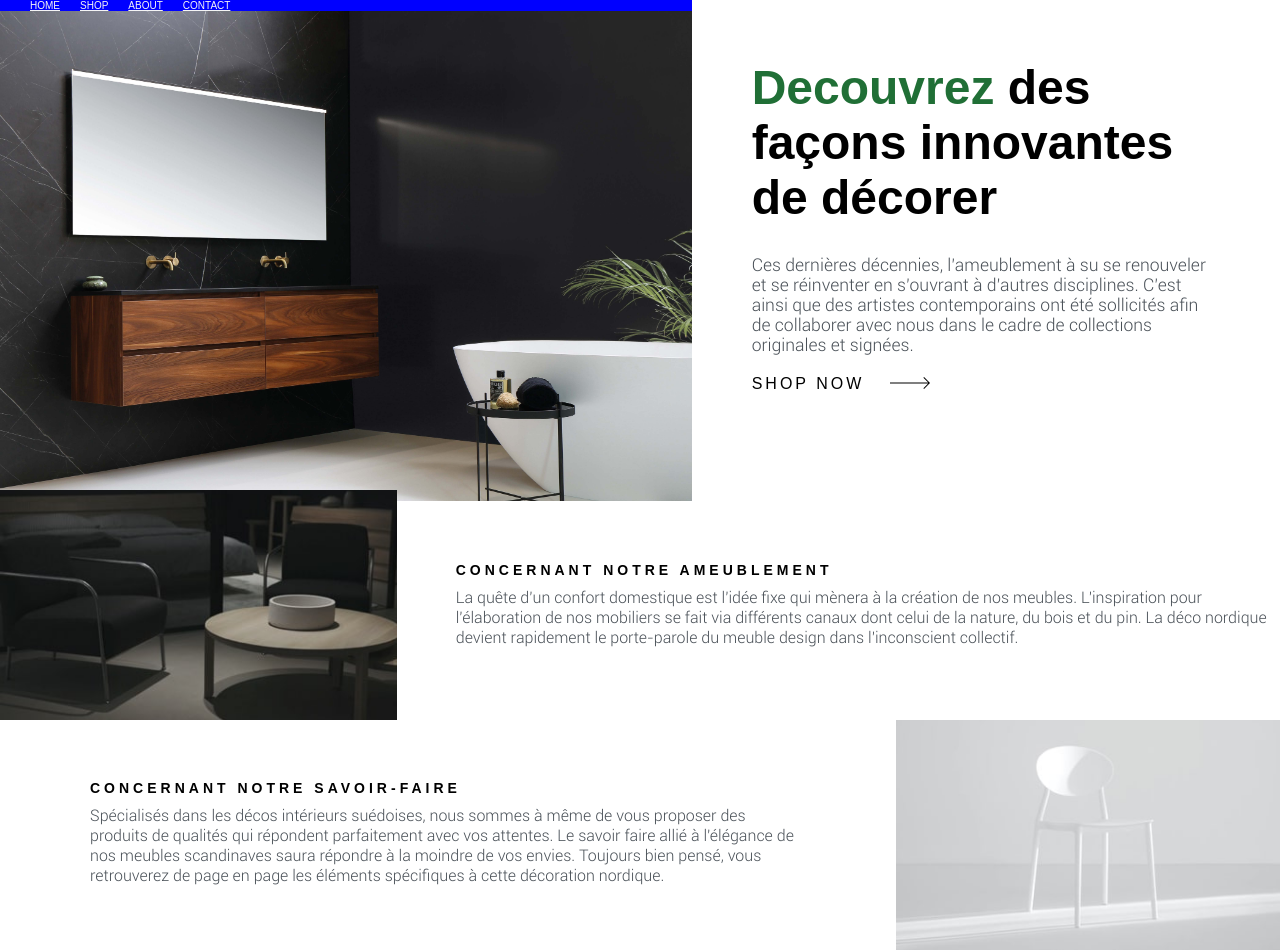
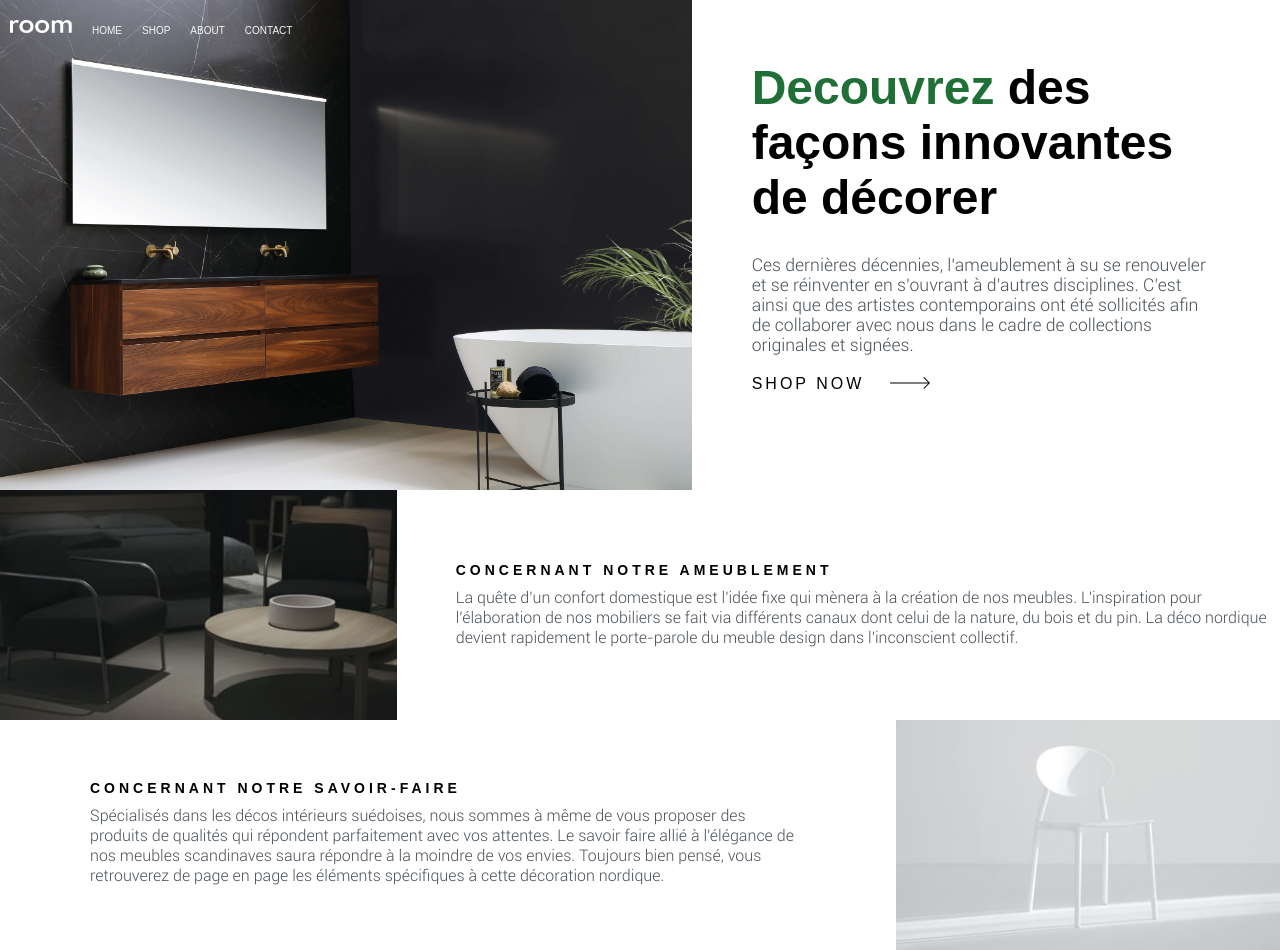
Before and after one commit to mathieuelisa/Room-react-app, a React (Create React App) app: page / in a window 1280 px wide. Built offline with nearby package versions, Linux system fonts and the light colour scheme.

Commit message:
Adding title and logo

```diff
--- a/src/Components/HomePage/Header/index.js
+++ b/src/Components/HomePage/Header/index.js
@@ -1,9 +1,16 @@
+import { useEffect } from "react";
 import { NavLink } from "react-router-dom";
+import Logo from "../../../Assets/Icons/logo.svg";
 import "./styles.scss";
 
 function Header({ myMenu, myLink }) {
+  useEffect(() => {
+    document.title = "ROOM | Find your happiness with our website";
+  }, []);
+
   return (
     <div className={myMenu}>
+      <img src={Logo} />
       <NavLink className={myLink} to="/" exact>
         HOME
       </NavLink>
--- a/src/Components/HomePage/MainContainer/index.js
+++ b/src/Components/HomePage/MainContainer/index.js
@@ -10,7 +10,7 @@ function MainContainer() {
   return (
     <div className="home__first-container">
       <div className="home__first-container--firstBloc">
-        <Header myMenu="pipo" myLink="myLink" />
+        <Header myMenu="myLink__menu" myLink="myLink__menu-link" />
         <img className="home__first-container--pictures" src={wallpaper} />
       </div>
 
--- a/src/Components/HomePage/MainContainer/styles.scss
+++ b/src/Components/HomePage/MainContainer/styles.scss
@@ -65,12 +65,21 @@
   width: 178px;
 }
 
-.pipo {
+.myLink__menu {
   color: green;
   margin-left: 10px;
+  position: absolute;
+  z-index: 1;
+  height: 45px;
+  margin-top: 20px;
+
+  &-link {
+    margin-left: 20px;
+    color: whitesmoke;
+    text-decoration: none;
+
+    &:hover {
+      color: grey;
+    }
+  }
 }
-
-.myLink {
-  margin-left: 20px;
-  color: whitesmoke;
-}
```
Also changed, not shown: src/Assets/Icons/logo.svg (added).
